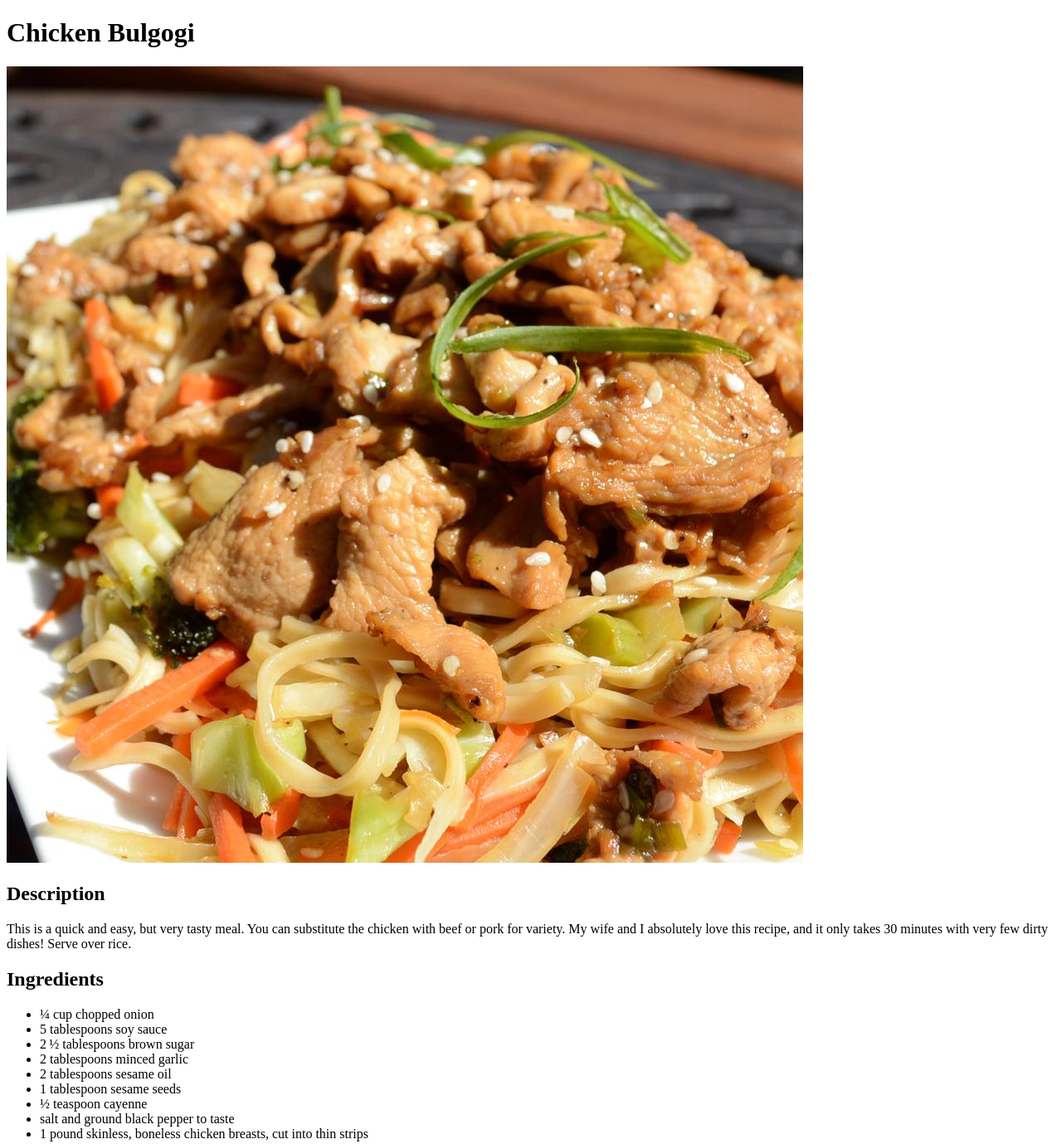
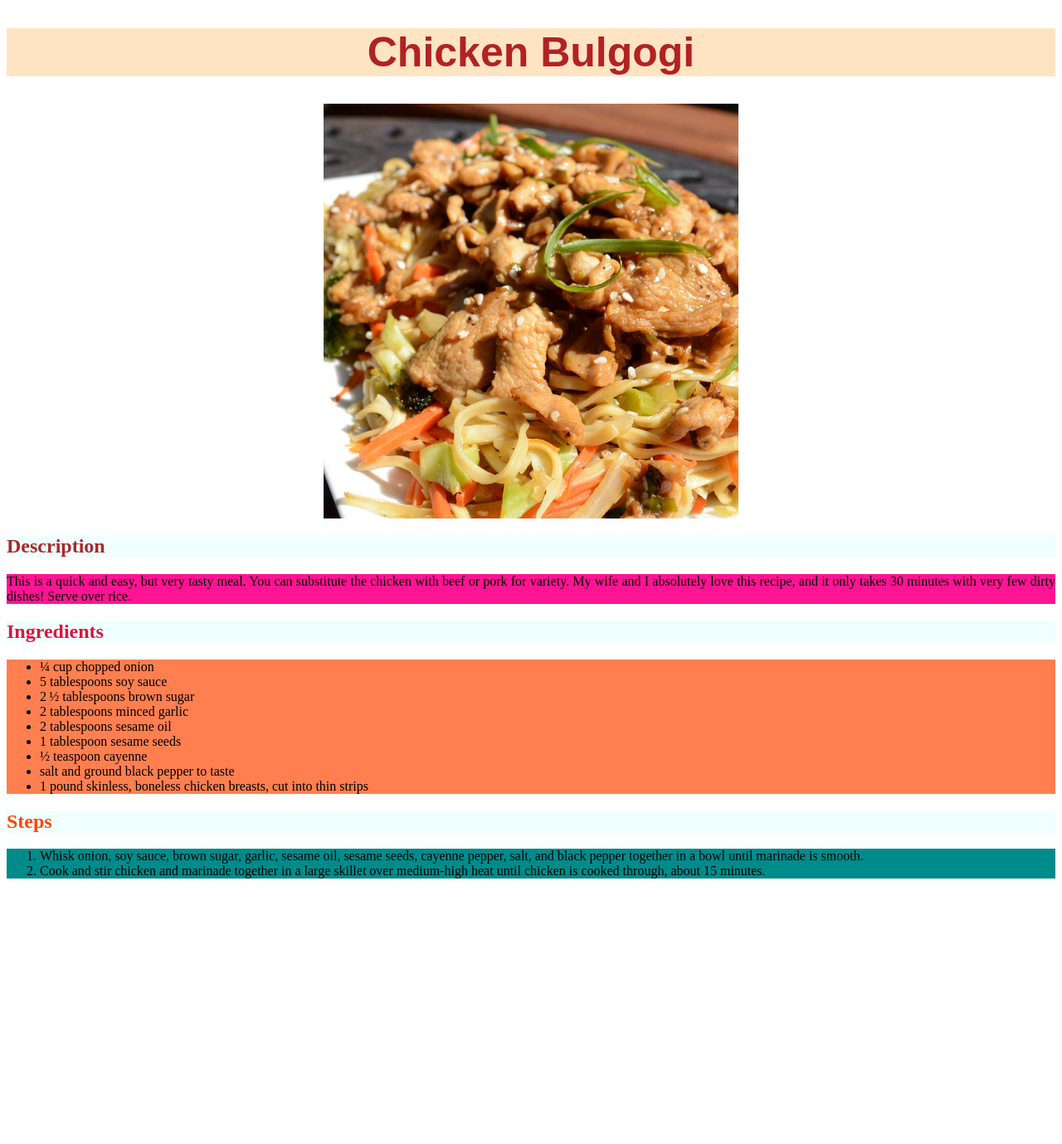
Before and after one commit to GarageGymHero/odin-recipes, a plain HTML site: page recipes/chicken-bulgogi.html in a window 1280 px wide. Shown: the top 1379 px of the page at 83% size. After the commit the page ends 1075 px from the top, so only its background shows below. Drawn offline with Linux system fonts and the light colour scheme.

Commit message:
Add css to recipe blog

```diff
--- a/recipes/chicken-bulgogi.html
+++ b/recipes/chicken-bulgogi.html
@@ -5,14 +5,15 @@
     <meta http-equiv="X-UA-Compatible" content="IE=edge">
     <meta name="viewport" content="width=device-width, initial-scale=1.0">
     <title>Chicken Bulgogi Recipe</title>
+    <link rel="stylesheet" href="../styles.css">
 </head>
 <body>
     <h1>Chicken Bulgogi</h1>
         <img src="../img/chicken-bulgogi.jpg" alt="Chicken Bulgogi">
-    <h2>Description</h2>
+    <h2 class="desc">Description</h2>
         <p>This is a quick and easy, but very tasty meal. You can substitute the chicken with beef or pork for variety. My wife and I absolutely love this recipe, and it only takes 30 minutes with very few dirty dishes! Serve over rice.</p>
-    <h2>Ingredients</h2>
-        <ul>
+    <h2 class="ing">Ingredients</h2>
+        <ul class="ul">
             <li>¼ cup chopped onion</li>
             <li>5 tablespoons soy sauce</li>
             <li>2 ½ tablespoons brown sugar</li>
@@ -23,8 +24,8 @@
             <li>salt and ground black pepper to taste</li>
             <li>1 pound skinless, boneless chicken breasts, cut into thin strips</li>
         </ul>
-    <h2>Steps</h2>
-        <ol>
+    <h2 class="steps">Steps</h2>
+        <ol class="ol">
             <li>Whisk onion, soy sauce, brown sugar, garlic, sesame oil, sesame seeds, cayenne pepper, salt, and black pepper together in a bowl until marinade is smooth.</li>
             <li>Cook and stir chicken and marinade together in a large skillet over medium-high heat until chicken is cooked through, about 15 minutes.</li>
         </ol>
--- /dev/null
+++ b/styles.css
@@ -0,0 +1,62 @@
+h1 {
+    color: firebrick;
+    background-color: bisque;
+    font-size: 50px;
+    text-align: center;
+    font-family: Arial, Helvetica, sans-serif;
+}
+
+.recipe {
+    background-color: lavender;
+    font-weight: bold;
+}
+
+.one {
+    text-align: left;
+}
+
+.two {
+    text-align: center;
+}
+
+.three {
+    text-align: right;
+}
+
+img {
+    display: block;
+    margin-left: auto;
+    margin-right: auto;
+    height: auto;
+    width: 500px;
+    ;
+}
+
+h2 {
+    background-color: azure;
+}
+
+.desc {
+    color: brown;
+}
+
+.ing {
+    color: crimson;
+}
+
+.steps {
+    color: orangered;
+}
+
+.ul {
+    background-color: coral;
+}
+
+.ol {
+    background-color: darkcyan;
+}
+
+p {
+    background-color: deeppink;
+    text-align: justify;
+}
```
Also changed, not shown: index.html (+4 -3 lines), recipes/indian-chicken-curry.html (+6 -5 lines), recipes/kung-pao-chicken.html (+6 -5 lines).
